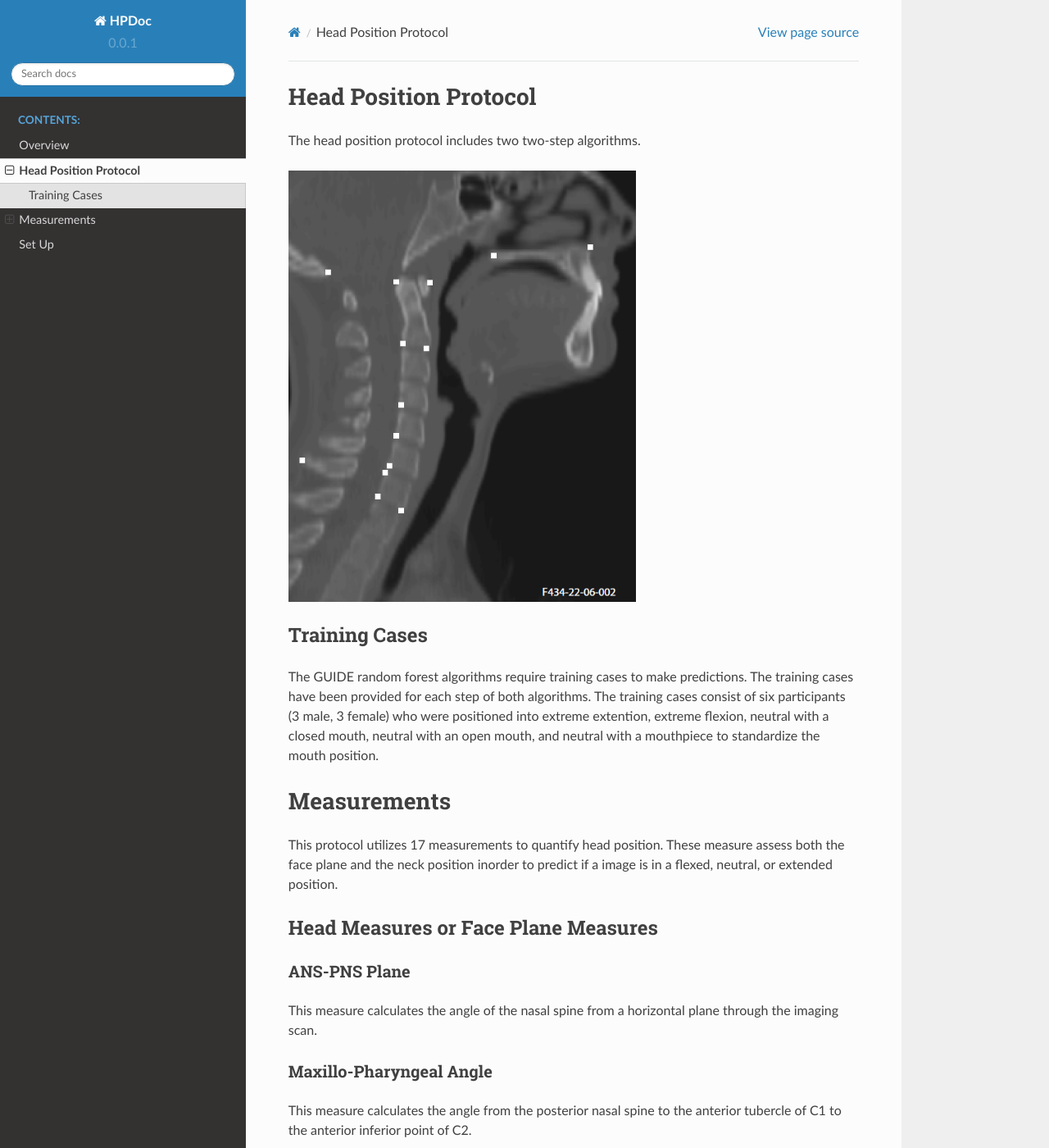
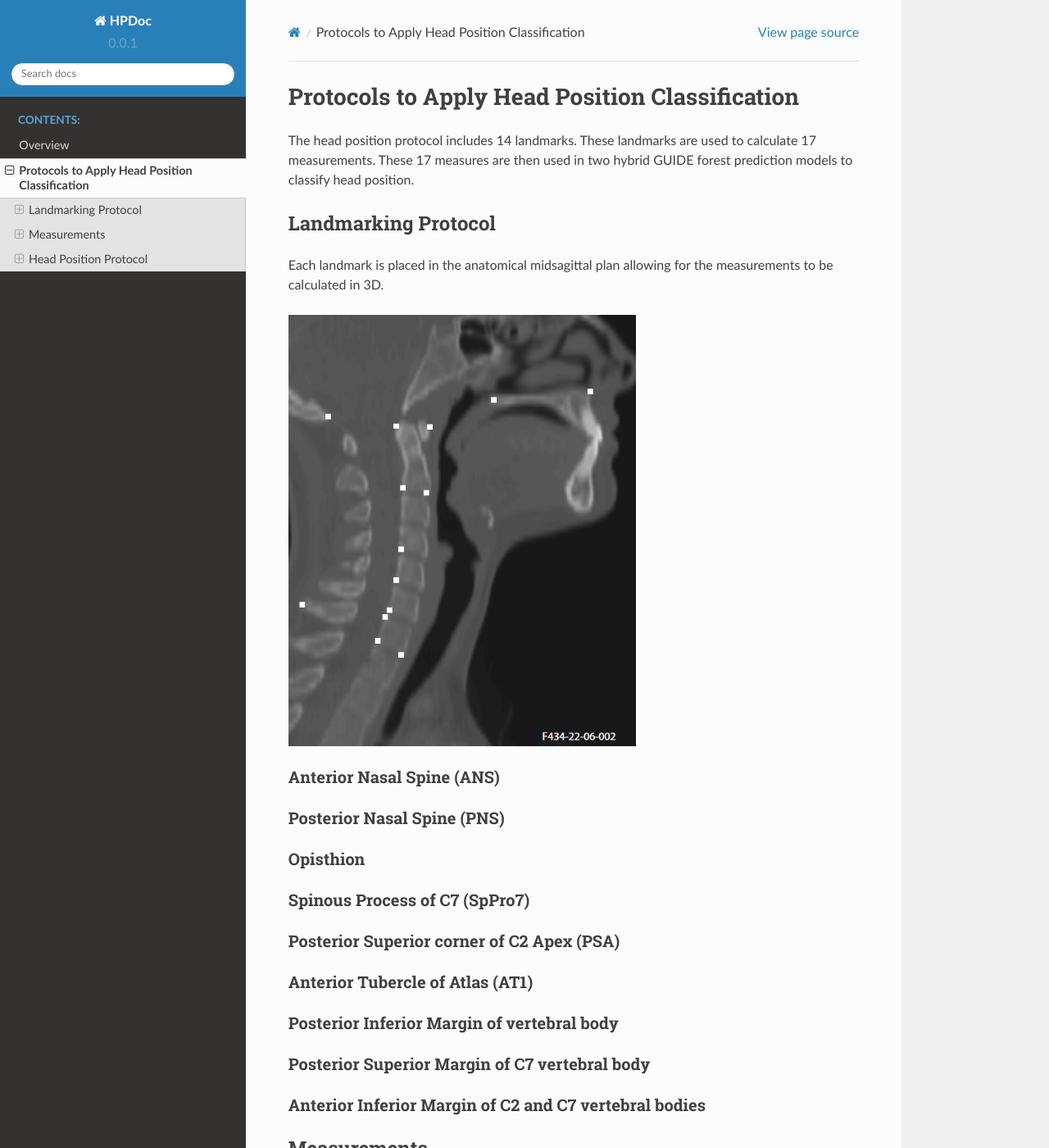
Before and after one commit to vocaltractlab/headpositiondoc, a Sphinx documentation site: the page built from source/protocol.rst, in a window 1280 px wide and 1400 px high. Shown: the whole window at 82% size. Built offline with Sphinx 7.4.7 and the Read the Docs theme 2.0.0, drawn with Linux system fonts in a browser that asks for light colours; pages that are not in the unit, such as notebooks, are missing from menus; some of the changed text lies outside the part shown.

Commit message:
Add landmarks2

```diff
--- a/source/protocol.rst
+++ b/source/protocol.rst
@@ -1,67 +1,102 @@
 
-Head Position Protocol
-======================
-The head position protocol includes two two-step algorithms.
+Protocols to Apply Head Position Classification
+===============================================
+The head position protocol includes 14 landmarks. These landmarks are used to calculate 17 measurements. These 17 measures are then used in two hybrid GUIDE forest prediction models to classify head position.
 
+
+Landmarking Protocol
+--------------------
+Each landmark is placed in the anatomical midsagittal plan allowing for the measurements to be calculated in 3D.
 
 .. figure:: docs/landmarkHP.PNG
     :scale: 75%
     :alt: This figure identifies all landmarks necessary to classify head position. All landmarks should be placed in the anatomical midsagittal plane rather than the scan midsagittal plane.
 
 
-Training Cases
---------------
+Anterior Nasal Spine (ANS)
+__________________________
 
-The GUIDE random forest algorithms require training cases to make predictions.  The training cases have been provided for each step of both algorithms. The training cases consist of six participants (3 male, 3 female) who were positioned into extreme extention, extreme flexion,  neutral with a closed mouth, neutral with an open mouth, and neutral with a mouthpiece to standardize the mouth position.
+
+Posterior Nasal Spine (PNS)
+___________________________
+
+
+Opisthion
+_________
+
+
+Spinous Process of C7 (SpPro7)
+______________________________
+
+
+Posterior Superior corner of C2 Apex (PSA)
+__________________________________________
+
+
+Anterior Tubercle of Atlas (AT1)
+________________________________
+
+
+Posterior Inferior Margin of vertebral body
+___________________________________________
+
+
+Posterior Superior Margin of C7 vertebral body
+______________________________________________
+
+
+Anterior Inferior Margin of C2 and C7 vertebral bodies
+______________________________________________________
+
 
 
 Measurements
-============
+------------
 
 This protocol utilizes 17 measurements to quantify head position.  These measure assess both the face plane and the neck position inorder to predict if a image is in a flexed, neutral, or extended position.
 
 
 
 Head Measures or Face Plane Measures
-------------------------------------
+____________________________________
 
 ANS-PNS Plane
-_____________
++++++++++++++
 
 This measure calculates the angle of the nasal spine from a horizontal plane through the imaging scan.
 
 
 Maxillo-Pharyngeal Angle
-________________________
+++++++++++++++++++++++++
 
 This measure calculates the angle from the posterior nasal spine to the anterior tubercle of C1 to the anterior inferior point of C2.
 
 
 Modified Bhalala head tilt angle
-________________________________
+++++++++++++++++++++++++++++++++
 
 In Bhalala et al., 2016 the head tilt angle used connected the occipito-ophisthion line and the ophisthion-C7 spinious process line, however due to the restricted field of view in many retrospective scans, which cut off the occiput landmark this protocol modified the angle to the posterior nasal spine.  The modified angle is comparable dur to structural connection of the cranium with limited change in the relationship of the occiput to the PNS.
 
 
 Neck Measures
--------------
+_____________
 
 
 Antero-Posterior Ratio
-______________________
-
+++++++++++++++++++++++
 The ratio of the anterior to the posterior length from the inferior borders of C2 to C7.
 
 
 Antero-Porsterio Distance Difference
-____________________________________
+++++++++++++++++++++++++++++++++++++
 
 The difference between the anterior and posterior lengths from the inferior borders of C2 to C7.
 
 
+Head Position Protocol
+----------------------
 
-
-Set Up
-======
+Set Up for Head Position Models
+_______________________________
 
 To run this protocol you will need to download the GUIDE multi-purpose machine learning algorithm from `Dr Loh's website <http://www.stat.wisc.edu/~loh/guide.html>`_. Additionally each step of the following protocol will have a unique cost matrix, description text, input file, and .csv file with the training data.
```
